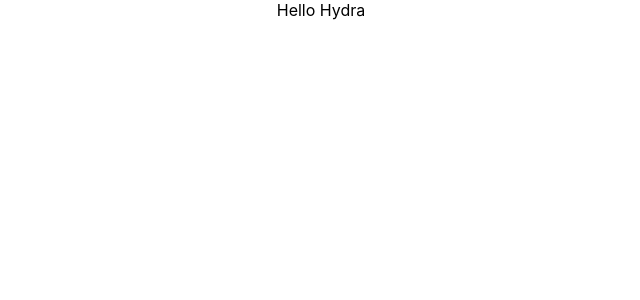
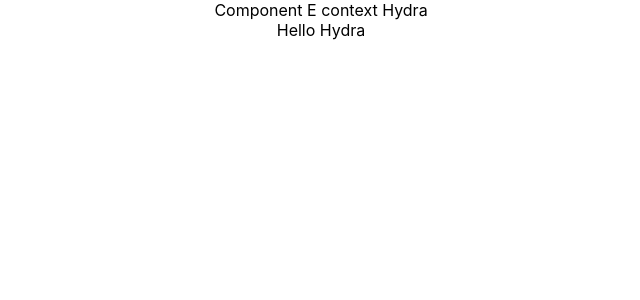
Before and after one commit to Arijit515/React, a React (Create React App) app: page / in a window 1280 px wide. Shown: the top 300 px of the page, without its empty margins (319-959 px from the left). Built offline with nearby package versions, Linux system fonts and the light colour scheme.

Commit message:
Updated code for context API

```diff
--- a/src/components/ComponentE.js
+++ b/src/components/ComponentE.js
@@ -1,14 +1,21 @@
 import React, { Component } from 'react'
 import ComponentF from './ComponentF'
+import UserContext from './userContext'
 
 class ComponentE extends Component {
+
+    static contextType = UserContext
+
   render() {
     return (
         <div>
+            Component E context {this.context}
             <ComponentF/>
         </div>
     )
   }
 }
 
+ComponentE.contextType = UserContext
+
 export default ComponentE
--- a/src/components/userContext.js
+++ b/src/components/userContext.js
@@ -6,3 +6,4 @@ const UserProvider = UserContext.Provider
 const UserConsumer = UserContext.Consumer
 
 export { UserProvider, UserConsumer }
+export default UserContext
```
